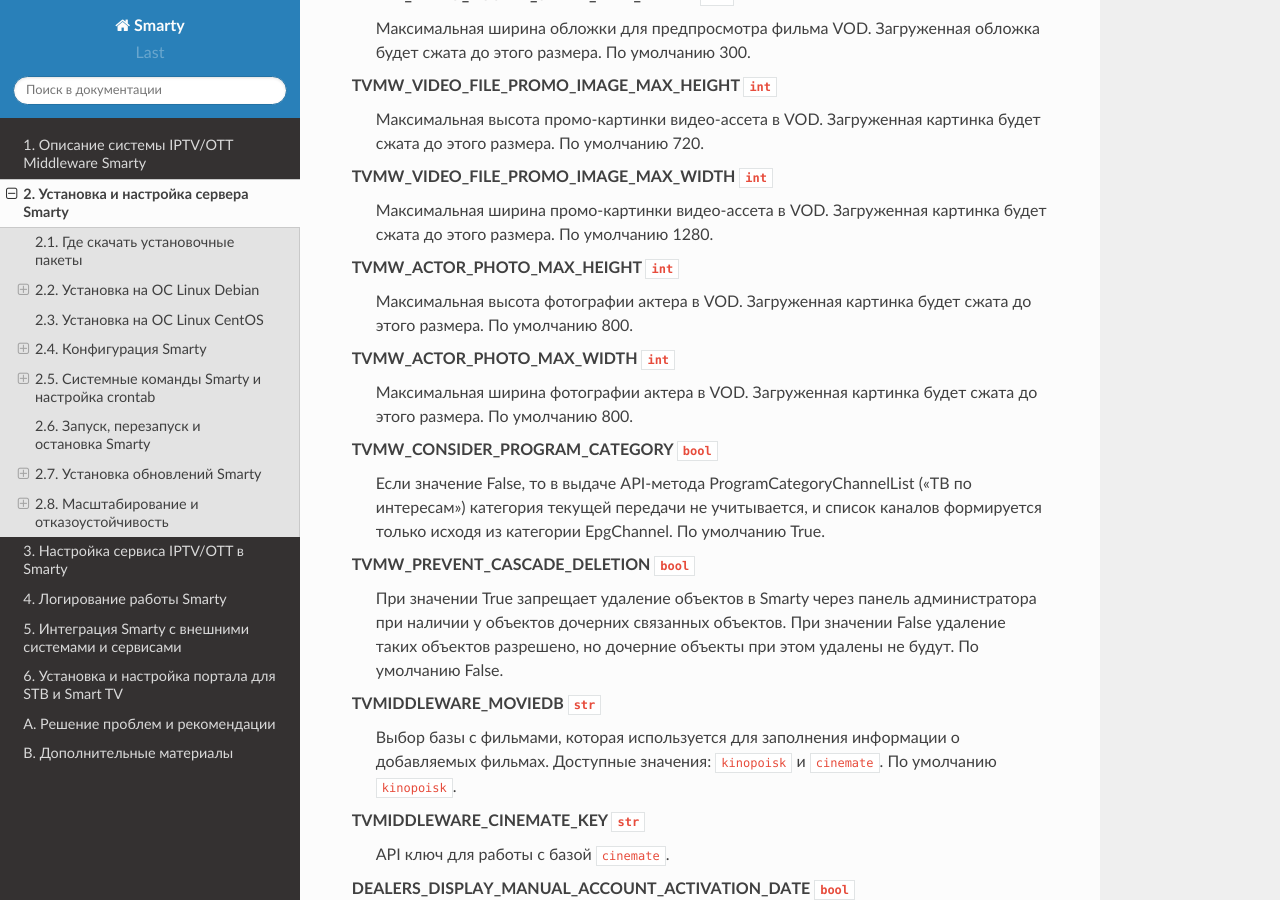
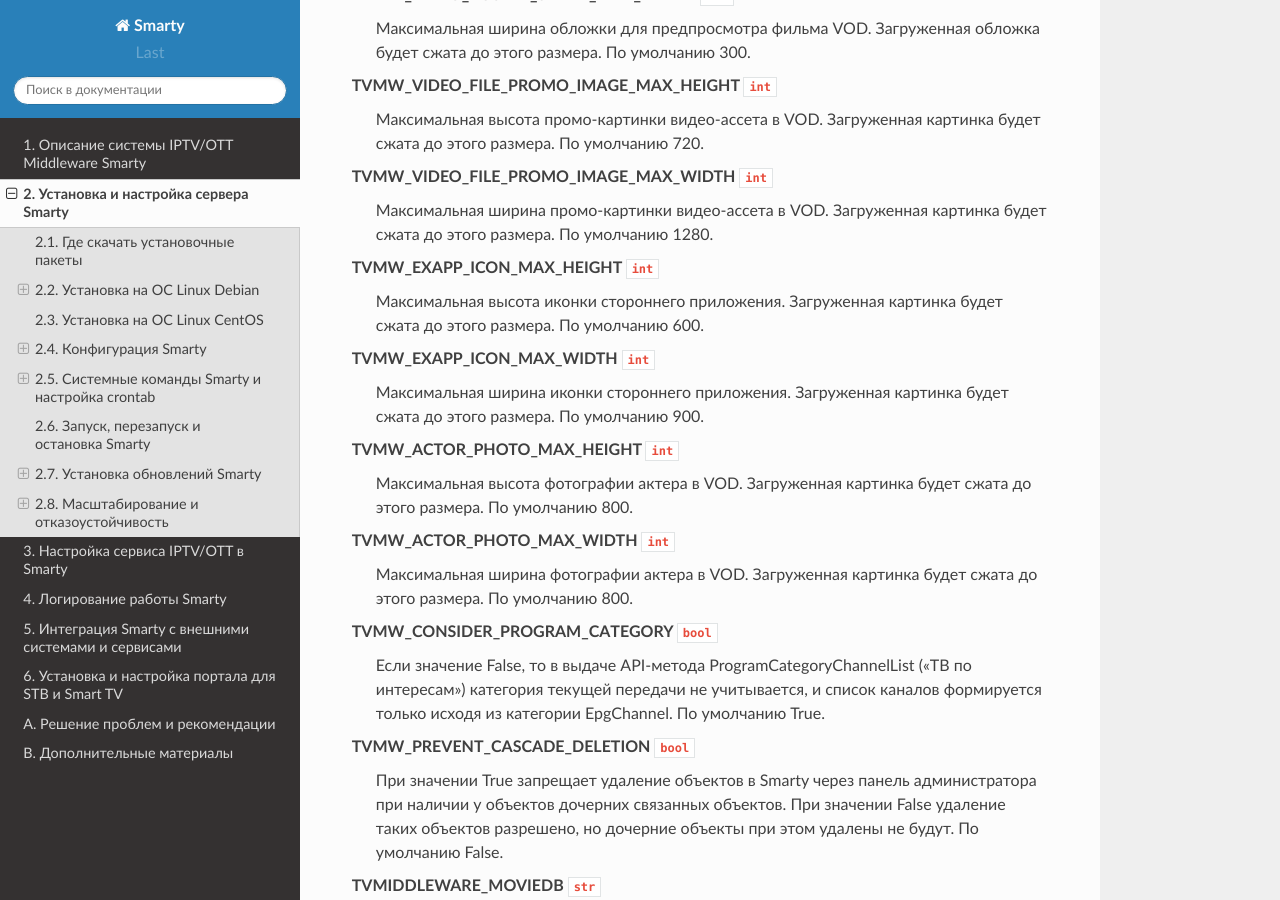
Before and after one commit to sergey-yakovlev/smarty-docs, a Sphinx documentation site: the page built from source/installation_and_configuration.rst, in a window 1280 px wide and 900 px high, scrolled down 7899 px. Built offline with Sphinx 7.4.7 and the Read the Docs theme 2.0.0, drawn with Linux system fonts in a browser that asks for light colours.

Commit message:
Добавлены TVMW_EXAPP_ICON_MAX_HEIGHT/TVMW_EXAPP_ICON_MAX_WIDTH.

```diff
--- a/source/installation_and_configuration.rst
+++ b/source/installation_and_configuration.rst
@@ -363,6 +363,14 @@ TVMW_VIDEO_FILE_PROMO_IMAGE_MAX_HEIGHT ``int``
 TVMW_VIDEO_FILE_PROMO_IMAGE_MAX_WIDTH ``int``
   Максимальная ширина промо-картинки видео-ассета в VOD. Загруженная картинка будет сжата до этого размера.
   По умолчанию 1280.
+
+TVMW_EXAPP_ICON_MAX_HEIGHT ``int``
+  Максимальная высота иконки стороннего приложения. Загруженная картинка будет сжата до этого размера.
+  По умолчанию 600.
+
+TVMW_EXAPP_ICON_MAX_WIDTH ``int``
+  Максимальная ширина иконки стороннего приложения. Загруженная картинка будет сжата до этого размера.
+  По умолчанию 900.
 
 TVMW_ACTOR_PHOTO_MAX_HEIGHT ``int``
   Максимальная высота фотографии актера в VOD. Загруженная картинка будет сжата до этого размера.
```
